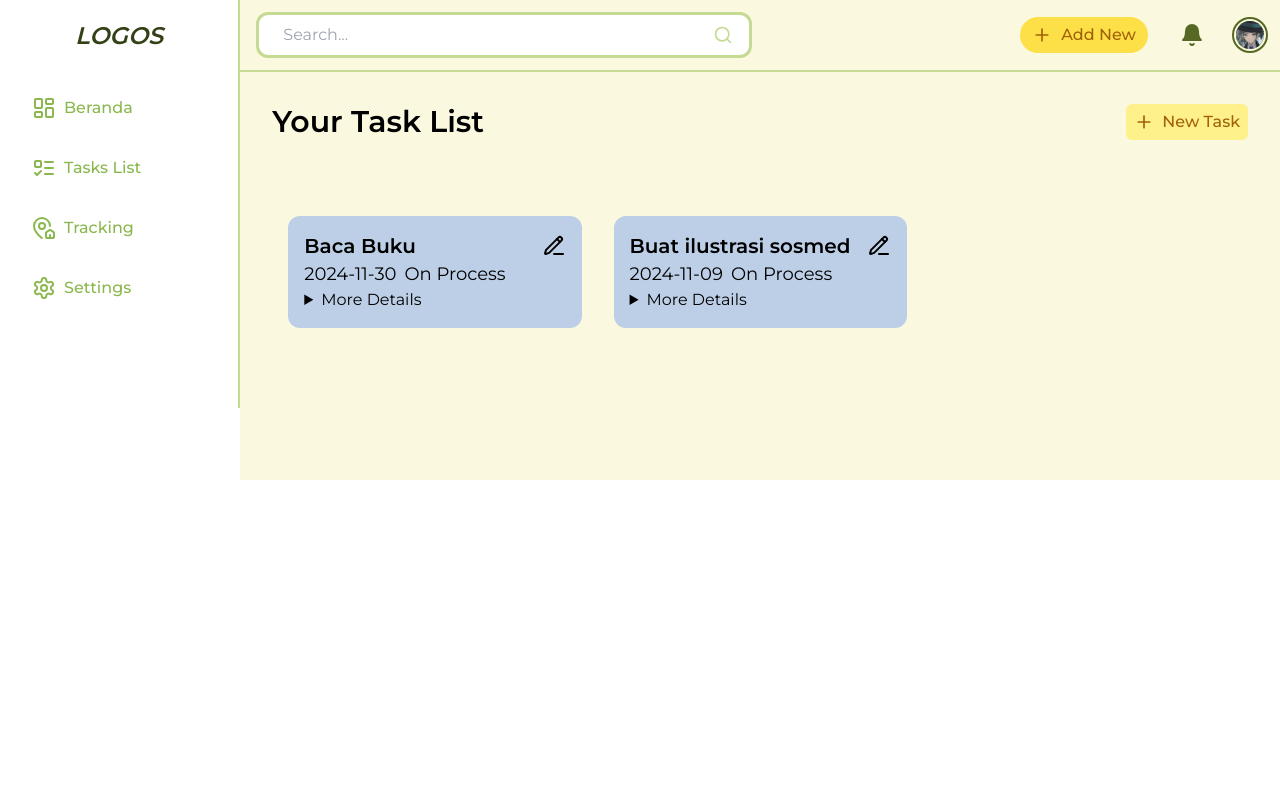
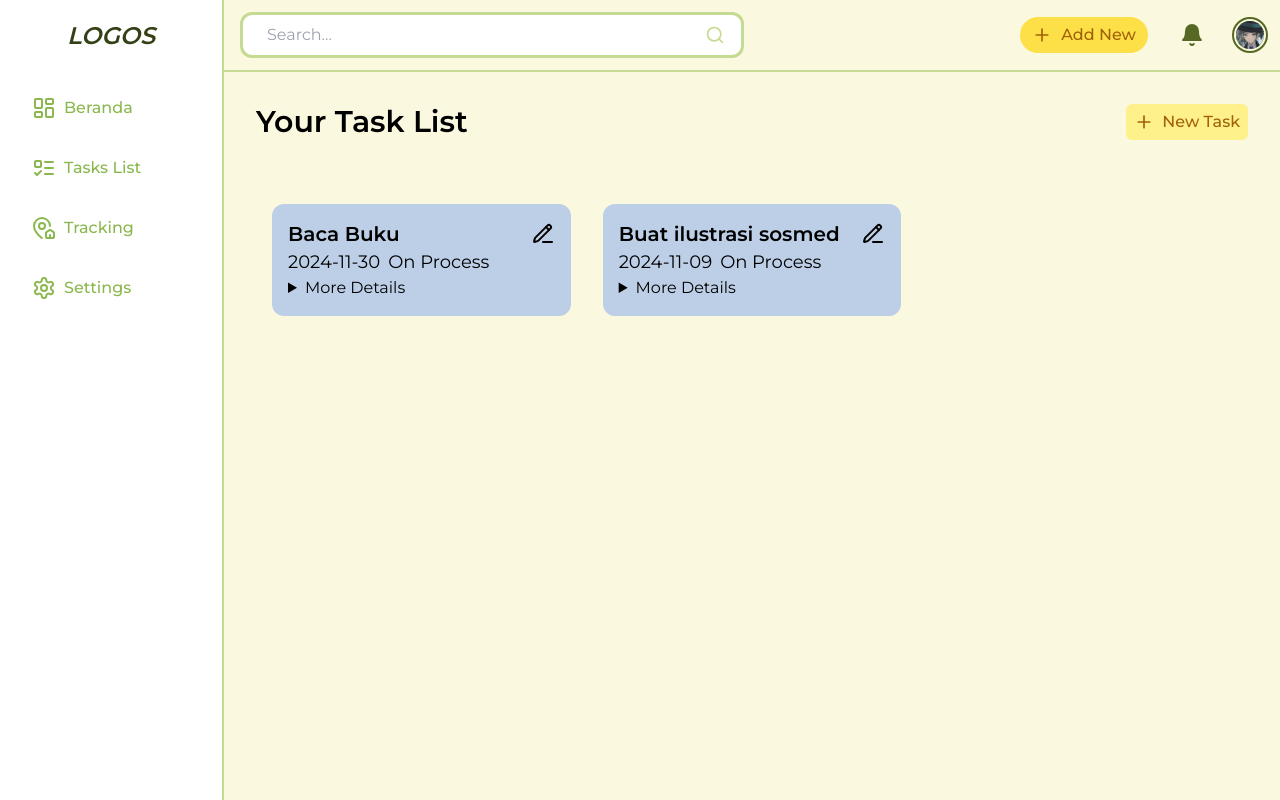
Before and after one commit to Lizzy0721/MyDashboard, a React (Vite) app: page /task in a window 1280 px wide. Built offline with nearby package versions, Linux system fonts and the light colour scheme.

Commit message:
benerin tabel

```diff
--- a/src/App.tsx
+++ b/src/App.tsx
@@ -19,7 +19,7 @@ function App() {
   }
 
   return (
-    <div className="w-full h-full bg-straw-100 flex font-montserrat">
+    <div className="w-full min-h-screen bg-straw-100 flex font-montserrat">
       <Sidebar displayBar={sidebarDisplay}/>
       <div className="bg-straw-100 w-full">
         <Navbar onclickMenu={handleSidebarDisplay} onclicked={handleProfileBar} profileImgRef={dummyUser.userImg}/>
--- a/src/components/Navigation/Sidebar.tsx
+++ b/src/components/Navigation/Sidebar.tsx
@@ -4,12 +4,12 @@ import Navbuttons from "../Buttons";
 export default function Sidebar({displayBar}:{displayBar:boolean}){
 
     return(
-        <div className={`${displayBar ? 'flex' : 'hidden'} lg:flex fixed z-50 lg:static w-72 flex-col bg-white drop-shadow-md lg:drop-shadow-none lg:border-e-2 border-dark_moss_green-200 px-4`}>
+        <div className={`${displayBar ? 'flex' : 'hidden'} lg:flex fixed z-50 lg:static min-w-56 min-h-full flex-col bg-white drop-shadow-md lg:drop-shadow-none lg:border-e-2 border-dark_moss_green-200 px-4`}>
             <div className="h-14 lg:h-[72px] flex items-center justify-center">
                 <p className="text-2xl font-montserrat font-black text-dark_moss_green-700 italic">LOGOS</p>
             </div>
             <div className="text-dark_moss_green-400 font-bold font-montserrat text-sm">
-                <Navbuttons linkref={"general"}>
+                <Navbuttons linkref={"/"}>
                     <LayoutDashboard/>
                     Beranda
                 </Navbuttons>
--- a/src/components/Tables/RecentTable.tsx
+++ b/src/components/Tables/RecentTable.tsx
@@ -19,14 +19,14 @@ function PrioritiesLabeled({priority}:Pick<recentItems, "priority">){
 
 export default function RecentTable(){
     return(
-        <div className="table table-fixed w-full overflow-auto border-collapse">
+        <div className="table table-fixed w-full border-collapse">
             <div className="table-header-group text-dark_moss_green-300">
                 <div className="table-row">
                     <div className="table-cell w-24 text-center">S.No</div>
                     <div className="table-cell w-52 text-left">Reported By</div>
-                    <div className="table-cell text-left">Short Description</div>
-                    <div className="table-cell text-center">Priority</div>
-                    <div className="table-cell text-left">Created Date</div>
+                    <div className="table-cell w-72 text-left">Short Description</div>
+                    <div className="table-cell w-32 text-center">Priority</div>
+                    <div className="table-cell w-32 text-left">Created Date</div>
                 </div>
             </div>
             <div className="table-row-group">
--- a/src/components/Tables/ReportTable.tsx
+++ b/src/components/Tables/ReportTable.tsx
@@ -7,6 +7,7 @@ export default function ReportTable(){
                 <h1 className="font-semibold text-2xl">Report</h1>
                 <button className="text-base bg-yellow-200 px-3 py-1 rounded-md text-amber-600 font-medium">View all</button>
             </div>
+            <div className="w-full overflow-x-auto">
                 <div className="table table-fixed w-full border-collapse text-center">
                     <div className="table-header-group border-b-2 border-dark_moss_green-200 text-dark_moss_green-300">
                         <div className="table-row">
@@ -30,5 +31,6 @@ export default function ReportTable(){
                     </div>
                 </div>
             </div>
+        </div>
     )
 }
--- a/src/pages/General.tsx
+++ b/src/pages/General.tsx
@@ -6,7 +6,7 @@ import ReportTable from "../components/Tables/ReportTable";
 
 export default function General ({name}:{name:string}){
     return(
-        <div className="w-full bg-inherit flex flex-col relative scroll-smooth p-8 space-y-4">
+        <div className="w-full bg-inherit relative scroll-smooth p-8 space-y-4">
             <div className="w-full flex justify-between items-center py-5">
                 <p className="text-3xl font-black">Welcome back, {name} 👋</p>
                 <button className="flex justify-between items-center py-1.5 px-2 gap-2 rounded-md bg-yellow-200 text-yellow-700">
@@ -30,7 +30,7 @@ export default function General ({name}:{name:string}){
                     </div>
                 </div>
             </div>
-            <div className="w-full p-8 space-y-6">
+            <div className="w-full overflow-x-auto p-8 space-y-6">
                 <h1 className="font-semibold text-2xl">Recents Activities</h1>
                 <RecentTable />
             </div>
--- a/src/pages/TaskPage.tsx
+++ b/src/pages/TaskPage.tsx
@@ -29,7 +29,7 @@ export default function TaskPage (){
     }
 
     return(
-        <div className="w-full h-full bg-inherit p-8 space-y-7">
+        <div className="w-full bg-inherit relative scroll-smooth p-8 space-y-4">
             <div className="w-full flex justify-between items-center">
                 <p className="text-3xl font-black">Your Task List</p>
                 {!taskForm &&
```
Lines whose indentation alone changed are shown as unchanged.
